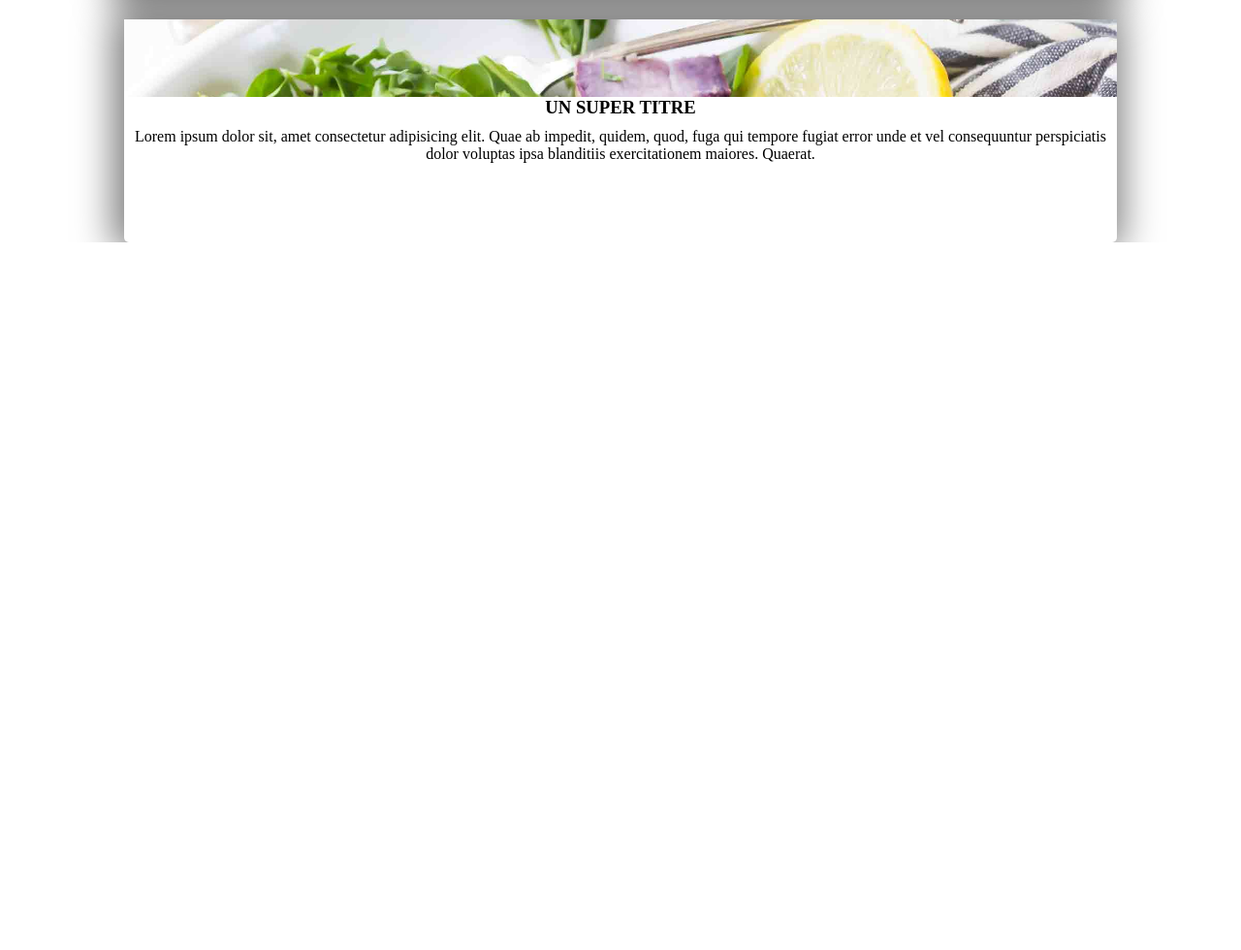
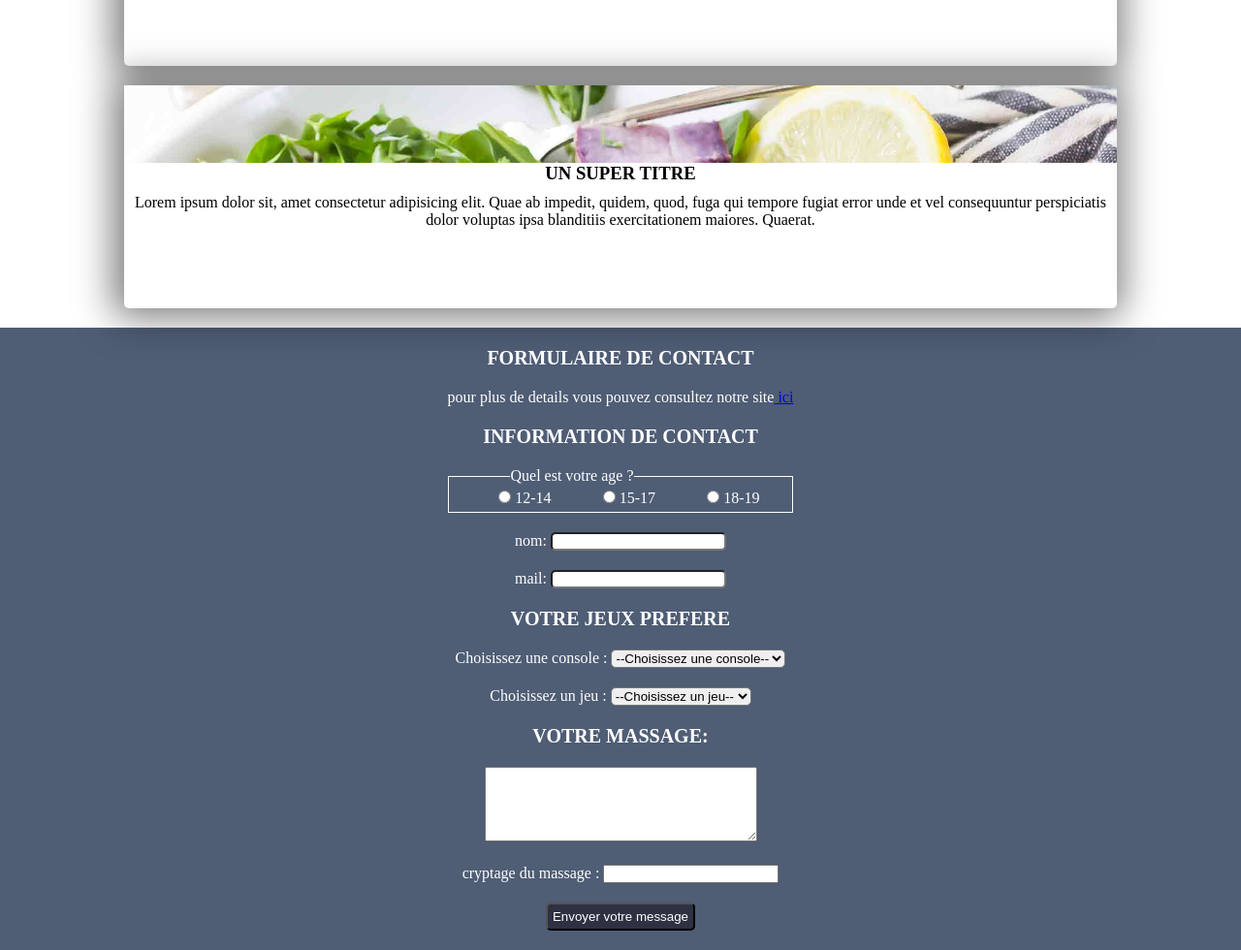
Before and after one commit to DOTG29/bon-app, a website built with Vite: page index.html in a window 1280 px wide. Shown: the part 1659-2639 px from the top of the page at 97% size. Before the commit the page ends 1909 px from the top, so only its background shows below. Built offline with nearby package versions, Linux system fonts and the light colour scheme.

Commit message:
debut js

```diff
--- /dev/null
+++ b/app.js
@@ -0,0 +1,6 @@
+let dark = document.getElementById("dark");
+
+
+dark.addEventListener('click', () => {
+
+})
--- a/index.html
+++ b/index.html
@@ -15,12 +15,12 @@
       <div class="div_nav">
         <nav>
           <ul>
-            <li>PLATS</li>
-            <li>BLOG</li>
-            <li>CONTACT</li>
+            <li><a href="#plats">PLATS</a></li>
+            <li><a href="#blog">BLOG</a></li>
+            <li><a href="#contact">CONTACT</a></li>
           </ul>
         </nav>
-        <button>DARK</button>
+        <button id="dark">DARK</button>
       </div>
     </header>
     <main>
@@ -51,7 +51,7 @@
         </table>
       </section>
       <section>
-        <h2>LES PLATS A LA CARTE</h2>
+        <h2 id="plats">LES PLATS A LA CARTE</h2>
         <article class="art_gris">
           <img src="img/img-01.jpg" alt="photo">
           <h3>UN SUPER TITRE</h3>
@@ -82,7 +82,7 @@
       <div class="paralax"></div>
 
       <section class="container_blog">
-        <h2>BLOG</h2>
+        <h2 id="blog">BLOG</h2>
         <article>
           <img src="img/img-07.jpg" alt="photo">
           <h3>UN SUPER TITRE</h3>
@@ -119,8 +119,61 @@
     </main>
     <footer>
       <form action="#">
+        <h2 id="contact">FORMULAIRE DE CONTACT</h2>
+        <p>pour plus de details vous pouvez consultez notre site<a href="https://www.edenschool.fr/"> ici</a></p>
+        <h3>INFORMATION DE CONTACT</h3>
 
+        <fieldset><legend>Quel est votre age ?</legend>
+          <div>
+            <input type="radio" name="name" >
+            <label for="age">12-14</label>
+          </div>
+          <div>
+            <input type="radio" name="name" >
+            <label for="age">15-17</label>
+          </div>
+          <div>
+            <input type="radio" name="name" class="age" >
+            <label for="age">18-19</label>
+          </div>
+        </fieldset>
+         <div class="nom">
+          <label for="nom">nom:</label>
+          <input type="text" name="nom">
+        </div>
+        <div class="mail">
+          <label for="mail">mail:</label>
+          <input type="email" name="nom">
+        </div>
+        <h3>VOTRE JEUX PREFERE</h3>
+        <div class="console">
+          <label for="jeu">Choisissez une console :</label>
+          <select name="jeu" >
+            <option value="">--Choisissez une console--</option>
+            <option value="pc">PC</option>
+            <option value="xbox">XBOX</option>
+          </select>
+        </div>
+        <div>
+          <div class="jeux">
+            <label for="jeu">Choisissez un jeu :</label>
+            <select name="jeu" >
+              <option value="">--Choisissez un jeu--</option>
+              <option value="fortnite">FORTNITE</option>
+              <option value="mincraft">MINCRAFT</option>
+            </select>
+        </div>
+        <label for="story"><h3>VOTRE MASSAGE:</h3></label>
+        <textarea id="story" name="story" rows="5" cols="33"></textarea>
+        <div class="mot_de_pass">
+          <label for="prenom">cryptage du massage :</label>
+          <input type="password" name="name">
+        </div>
+        <div class="valide">
+          <button>Envoyer votre message</button>
+        </div>
       </form>
     </footer>
+    <script src="app.js"></script>
   </body>
 </html>
--- a/style.css
+++ b/style.css
@@ -1,3 +1,4 @@
+@import url('https://fonts.googleapis.com/css2?family=Caveat&family=PT+Sans&family=Righteous&family=Roboto:wght@300&display=swap');
 
 * {
     margin: 0;
@@ -32,6 +33,7 @@ header {
     color: white;
     font-size: 25px;
     position: relative;
+    font-family: 'Righteous', sans-serif;
 }
 
 .div_logo h1::before {
@@ -59,6 +61,11 @@ header {
     display: flex;
 }
 
+.div_nav a {
+    text-decoration: none;
+    color: #fff;
+}
+
 .div_nav ul {
     margin-top: 20px;
 }
@@ -73,10 +80,12 @@ header {
 .div_nav button {
     width: 50px;
     height: 20px;
-    margin-left: 40px;
+    margin-left: 14%;
     margin-top: 40px;
     background-color: #2d3142;
     color: white;
+    border-radius: 5px;
+    padding: 2px;
 }
 
 /*main partie abonnements*/
@@ -91,6 +100,9 @@ main {
 section {
     width: 80%;
     text-align: center;
+    display: flex;
+    flex-direction: column;
+    align-items: center;
 }
 
 section h2 {
@@ -107,6 +119,10 @@ thead, tfoot {
     color: white;
 }
 
+th, td {
+    padding: 8px;
+}
+
 /*main partie les plats a la carte*/
 
 section article {
@@ -114,6 +130,10 @@ section article {
     height: 80px;
     border-radius: 5px;
     margin-top: 10px;
+}
+
+section article h3 {
+    padding-top: 10px;
 }
 
 article img {
@@ -161,3 +181,122 @@ article img {
 }
 
 /*footer partie form*/
+
+footer {
+    width: 100%;
+    background-color: #4f5d75;
+    margin-top: 20px;
+    display: flex;
+    flex-direction: column;
+    align-items: center;
+    color: #fff;
+}
+
+form {
+    text-align: center;
+}
+
+footer h2 {
+    color: white;
+    font-size: 20px;
+    margin-top: 20px;
+}
+
+footer p {
+    color: white;
+    margin-top: 20px;
+}
+
+footer h3 {
+    color: white;
+    font-size: 20px;
+    margin-top: 20px;
+}
+
+footer fieldset {
+    width: 100%;
+    border: 1px solid white;
+    margin-top: 20px;
+    display: flex;
+    justify-content: center;
+    align-items: center;
+}
+
+footer fieldset legend {
+    margin-left: -50px;
+}
+
+footer fieldset div {
+    margin: 5px 5% 5px 10%;
+}
+
+label {
+    color: white;
+}
+
+.nom {
+    margin-top: 20px;
+}
+
+.nom input {
+    border-radius: 5px;
+}
+
+.mail {
+    margin-top: 20px;
+}
+
+.mail input {
+    border-radius: 5px;
+}
+
+.console {
+    margin-top: 20px;
+}
+
+.console select {
+    border-radius: 5px;
+}
+
+.jeux {
+    margin-top: 20px;
+}
+
+.jeux select {
+    border-radius: 5px;
+}
+
+textarea {
+    margin-top: 20px;
+}
+
+.mot_de_pass {
+    margin-top: 20px;
+}
+
+.valide {
+    margin-top: 20px;
+    margin-bottom: 20px;
+}
+
+.valide button {
+    background-color: #2d3142;
+    color: white;
+    border-radius: 5px;
+    padding: 5px;
+}
+
+
+
+@media screen and (min-width: 680px) {
+    .div_nav ul {
+        margin-top: 20px;
+        display: flex;
+        justify-content: center;
+        align-items: center;
+    }
+
+    .div_nav li {
+        padding: 20px;
+    }
+}
```
